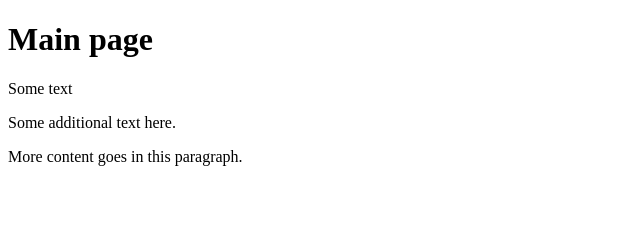
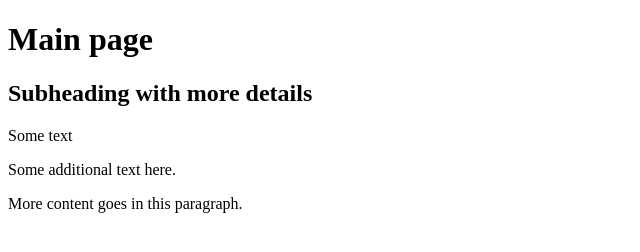
Before and after one commit to BashmanivskiyMaxim/Prakt, a plain HTML site: page index.html in a window 1280 px wide. Shown: the whole page, without its empty margins (0-640 px from the left). Drawn offline with Linux system fonts and the light colour scheme.

Commit message:
Add subheading to index.html

```diff
--- a/index.html
+++ b/index.html
@@ -6,6 +6,7 @@
   </head>
   <body>
     <h1>Main page</h1>
+    <h2>Subheading with more details</h2>
     <p>Some text</p>
     <p>Some additional text here.</p>
     <p>More content goes in this paragraph.</p>
```
